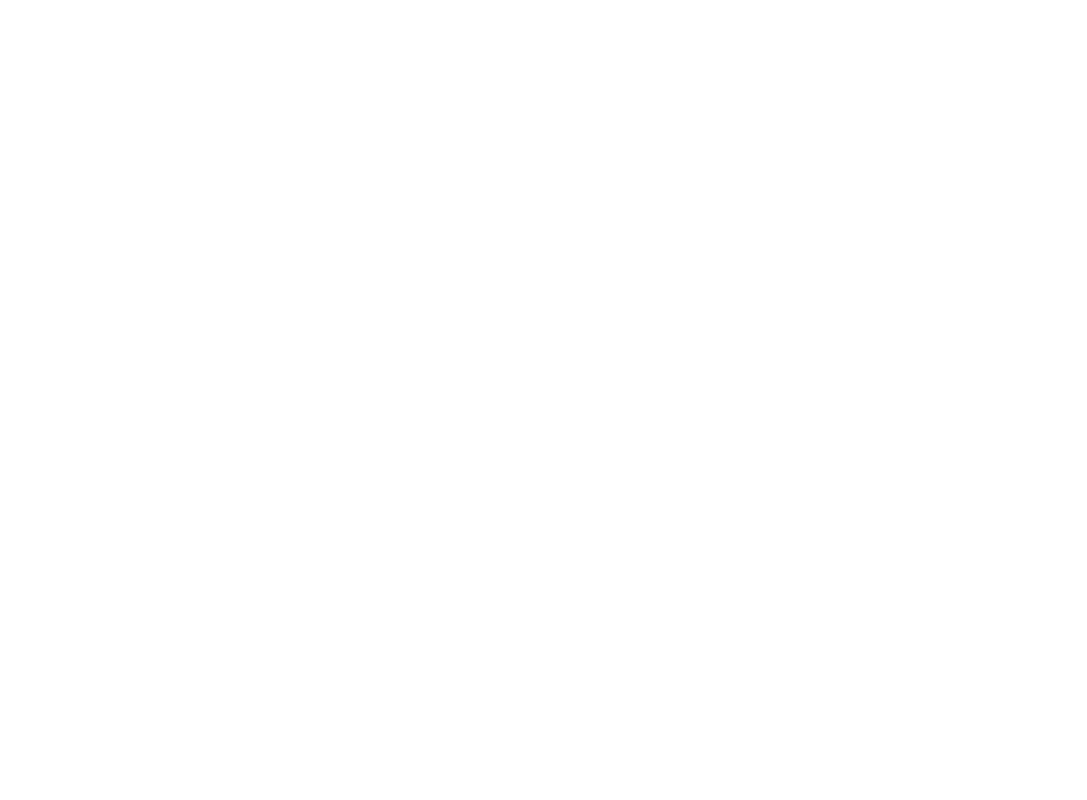
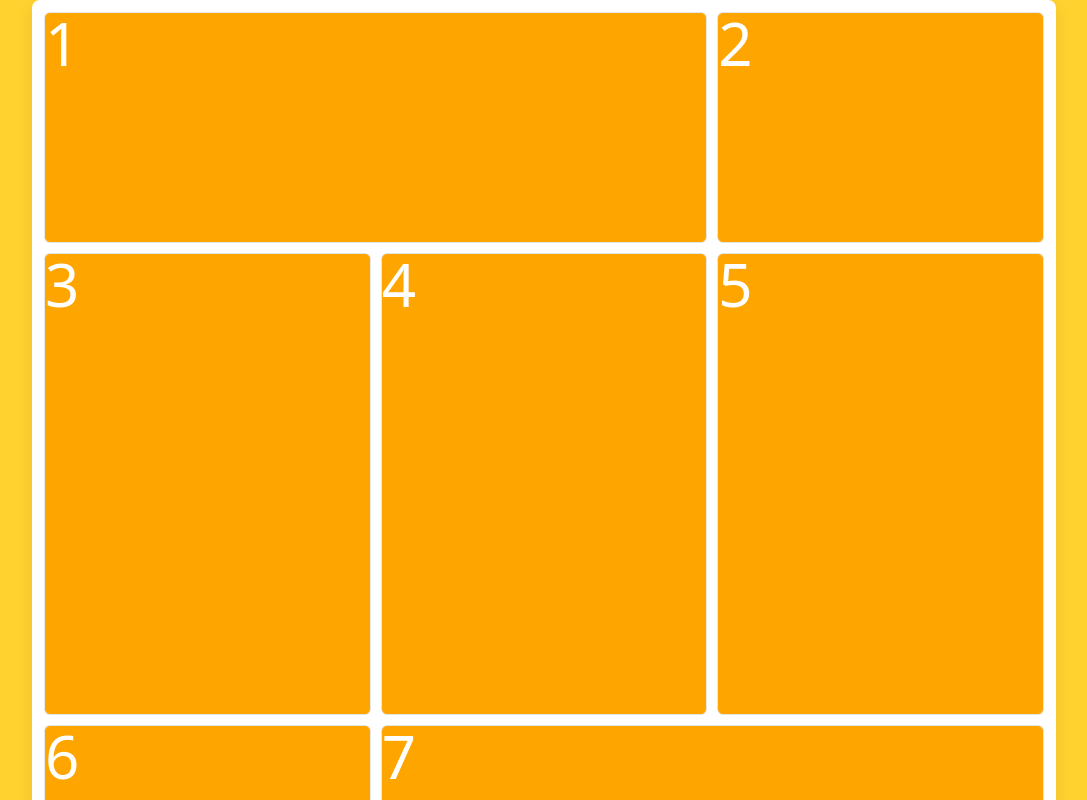
Before and after one commit to alarconjesusr/angular-boilerplate-tests, an Angular app: page /grid in a window 1280 px wide. Before the commit this address led to /. Shown: the top 800 px of the page, without its empty margins (96-1183 px from the left). Built offline with nearby package versions, Linux system fonts and the light colour scheme.

Commit message:
feat: Add grid component with routing and styling - test

```diff
--- a/src/app/app.routes.ts
+++ b/src/app/app.routes.ts
@@ -10,4 +10,8 @@
 		path: 'form',
 		loadComponent: () => import('./form/form.component').then(m => m.FormComponent),
 	},
+    {
+        path: 'grid',
+        loadComponent: () => import('./grid/grid.component').then(m => m.GridComponent),
+    },
 ];
--- a/src/app/form/form.component.html
+++ b/src/app/form/form.component.html
@@ -25,8 +25,11 @@
           id="email"
           [formField]="form.email"
         />
-        @if (form.email().invalid() && form.email().touched()) {
-          @for (item of form.email().errors(); track $index) {
+
+        @let email = form.email();
+
+        @if (email.invalid() && email.touched()) {
+          @for (item of email.errors(); track $index) {
             <p class="text-red-500 text-xs">{{ item.message }}</p>
           }
         }
@@ -39,8 +42,9 @@
           id="message"
           [formField]="form.description"
         ></textarea>
-        @if (form.description().invalid() && form.description().touched()) {
-          @for (item of form.description().errors(); track $index) {
+        @let description = form.description();
+        @if (description.invalid() && description.touched()) {
+          @for (item of description.errors(); track $index) {
             <p class="text-red-500 text-xs">{{ item.message }}</p>
           }
         }
--- /dev/null
+++ b/src/app/grid/grid.component.css
@@ -0,0 +1,61 @@
+:host {
+  display: block;
+}
+
+.host {
+  min-height: 100vh;
+  display: flex;
+  justify-content: center;
+  align-items: center;
+}
+
+.card-container {
+  width: 80vw;
+  height: 180vh;
+  background: #ffffff;
+  box-shadow: 0 6px 18px rgba(0, 0, 0, 0.08);
+  border-radius: 8px;
+  padding: 12px;
+  display: grid;
+  grid-template-columns: repeat(3, 1fr);
+  grid-template-rows: 1fr 2fr 1fr 2fr;
+  grid-auto-flow: dense;
+  gap: 10px;
+}
+
+.card-container-2 {
+  padding: 10px;
+  display: grid;
+  grid-template-columns: repeat(2, 1fr);
+  grid-template-rows: 0.6fr 1fr;
+  gap: 15px;
+}
+
+
+.card-container-3 {
+  padding: 10px;
+  display: grid;
+  grid-template-columns: repeat(2, 1fr);
+  grid-template-rows: 1fr 0.6fr;
+  gap: 15px;
+}
+
+.box {
+  border: 1px solid #e5e7eb;
+  width: 100%;
+  height: 100%;
+  background: orange;
+  border-radius: 6px;
+}
+
+.box-2 {
+  border-radius: 10px;
+}
+
+.card-container .box:nth-child(1) {
+  grid-column: 1 / span 2;
+}
+
+.card-container .box:nth-child(7) {
+  grid-column: 2 / 4;
+}
--- /dev/null
+++ b/src/app/grid/grid.component.html
@@ -0,0 +1,10 @@
+<div class="host bg-amber-300">
+  <div class="card-container">
+    @for (i of [1, 2, 3, 4,5,6,7,8,9,0]; track $index) {
+      <div class="box bg-amber-500 justify-center text-6xl text-white">
+        {{ i }}
+      </div>
+    }
+
+  </div>
+</div>
```
Also changed, not shown: src/app/grid/grid.component.ts (added, +8 -0 lines).
